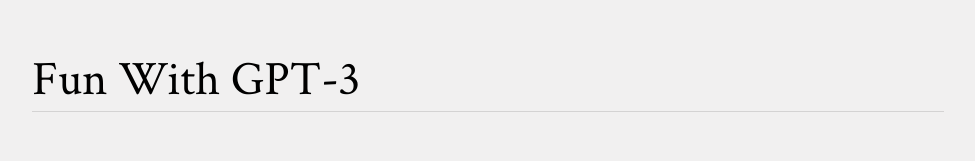
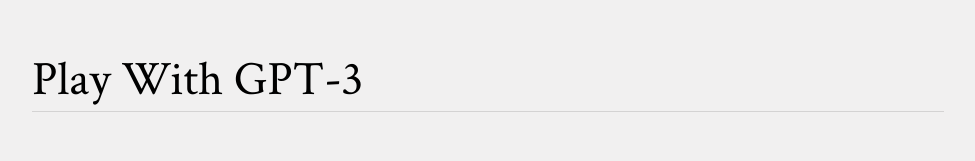
Before and after one commit to nullsmegh/fun-with-gpt3, a React app: page / in a window 1280 px wide. Shown: the top 161 px of the page, without its empty margins (152-1127 px from the left). Built offline with nearby package versions, Linux system fonts and the light colour scheme; no server answers.

Commit message:
update heading for the app

```diff
--- a/src/components/header.tsx
+++ b/src/components/header.tsx
@@ -8,7 +8,7 @@
             <Container maxWidth="md">
                 <nav>
                     <a href="/" className="header__logo">
-                        Fun With GPT-3
+                        Play With GPT-3
                     </a>
                 </nav>
                 <Divider />
```
